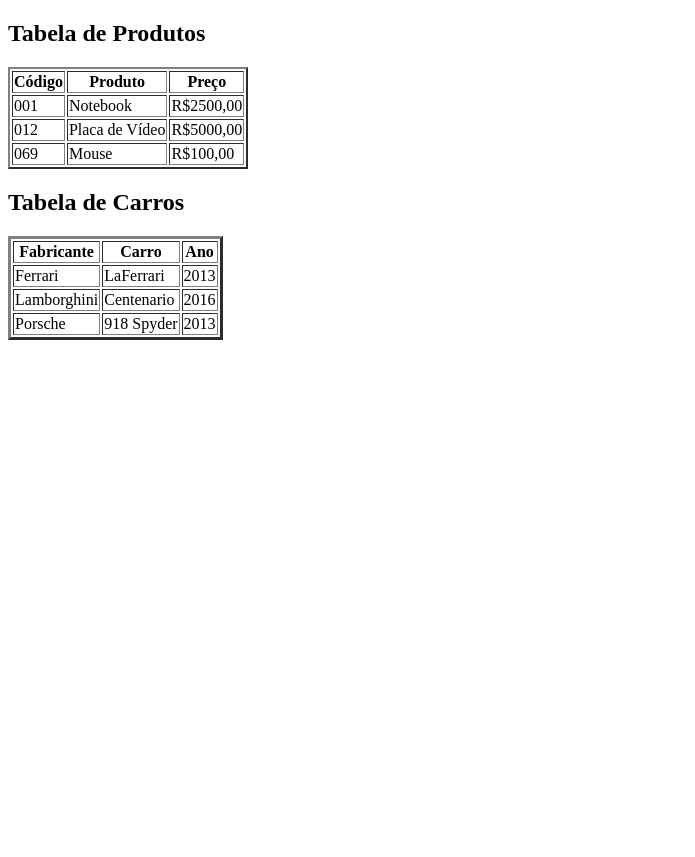
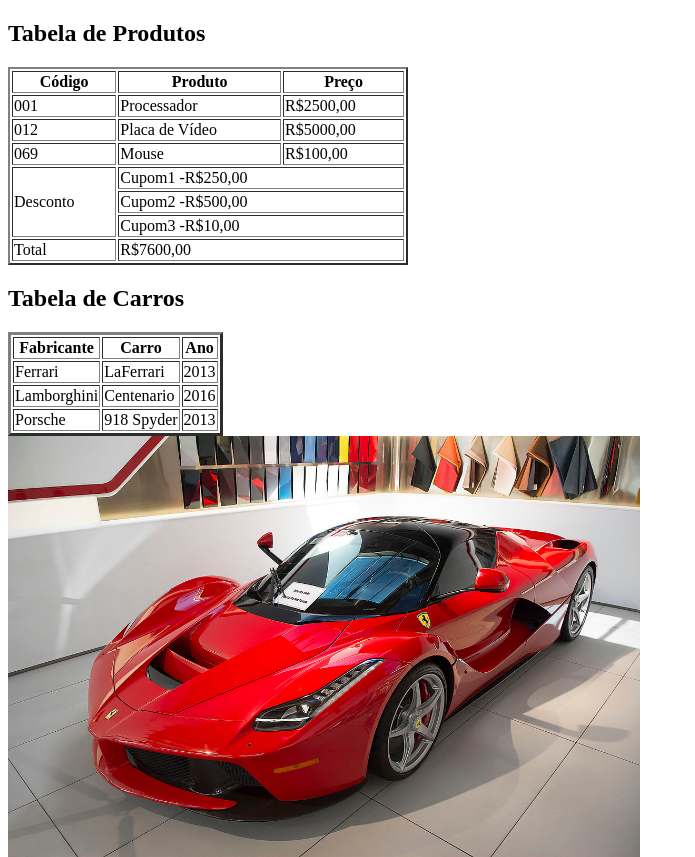
Before and after one commit to BielSlifer/HTML-Fundamentos1, a plain HTML site: page Projects/Aula 8/index.html in a window 1280 px wide. Shown: the top 857 px of the page, without its empty margins (0-695 px from the left). Before the commit the page ends 800 px from the top, so only its background shows below. Drawn offline with Linux system fonts and the light colour scheme.

Commit message:
atualiza

```diff
--- a/Projects/Aula 8/index.html
+++ b/Projects/Aula 8/index.html
@@ -8,7 +8,7 @@
     <h2>Tabela de Produtos</h2>
 
     <!-- Border = tamanho da borda -->
-    <table border="2">
+    <table border="2" width="400">
         <tr>
             <th>Código</th>
             <th>Produto</th>
@@ -16,7 +16,7 @@
         </tr>
         <tr>
             <td>001</td>
-            <td>Notebook</td>
+            <td>Processador</td>
             <td>R$2500,00</td>
         </tr>
         <tr>
@@ -28,6 +28,20 @@
             <td>069</td>
             <td>Mouse</td>
             <td>R$100,00</td>
+        </tr>
+        <tr>
+            <td rowspan="3">Desconto</td>
+            <td colspan="2"> Cupom1 -R$250,00 </td>
+        </tr>
+        <tr>
+            <td colspan="2"> Cupom2 -R$500,00 </td>
+        </tr>
+        <tr>
+            <td colspan="2"> Cupom3 -R$10,00 </td>
+        </tr>
+        <tr>
+            <td>Total</td>
+            <td colspan="2">R$7600,00</td>
         </tr>
     </table>
     <h2>Tabela de Carros</h2>
@@ -53,5 +67,8 @@
             <td>2013</td>
         </tr>
     </table>
+    <img src="/img/laferrari.jpg" width="50%">
+    <img src="/img/centenario.jpg" width="50%">
+    <img src="/img/918.jpeg" width="50%">
 </body>
 </html>
```
Also changed, not shown: Projects/Aula 6/index.html (+1 -1 lines), Projects/img/918.jpeg (added), Projects/img/centenario.jpg (added), Projects/img/laferrari.jpg (added).
